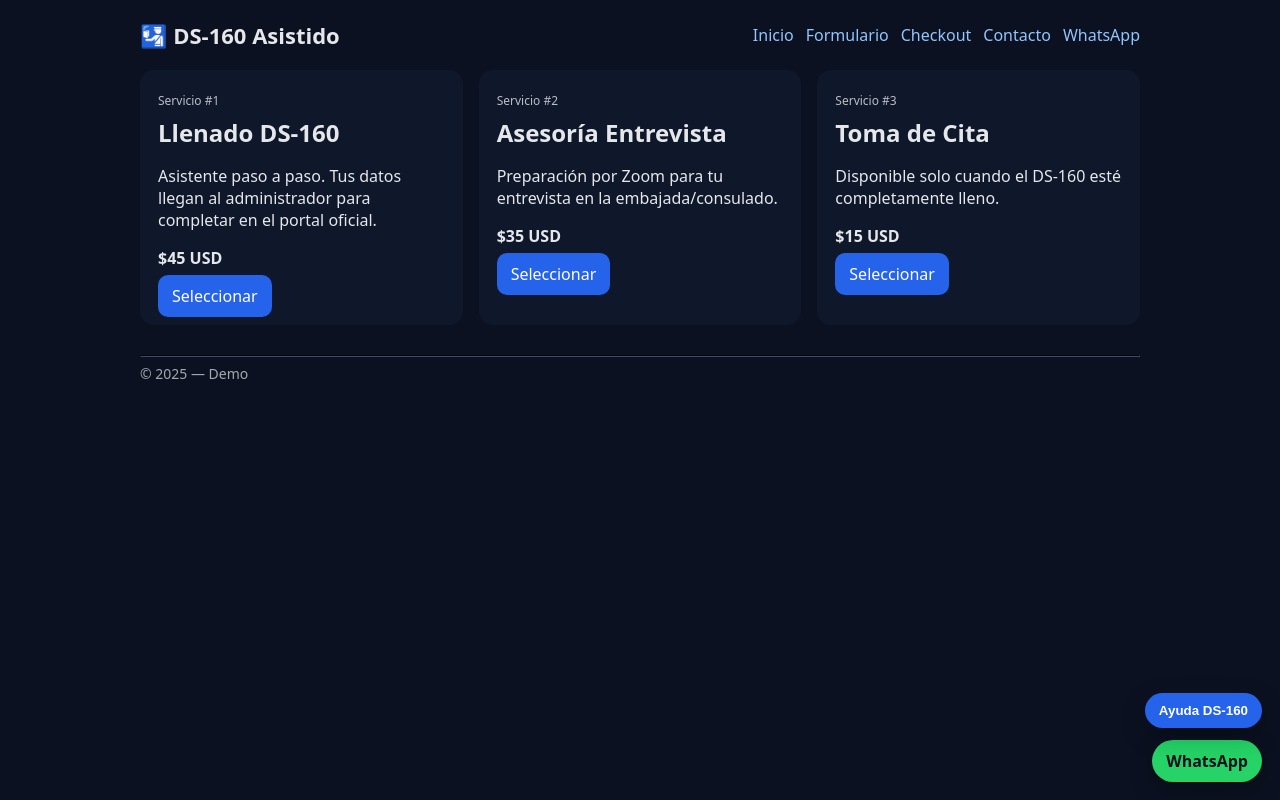
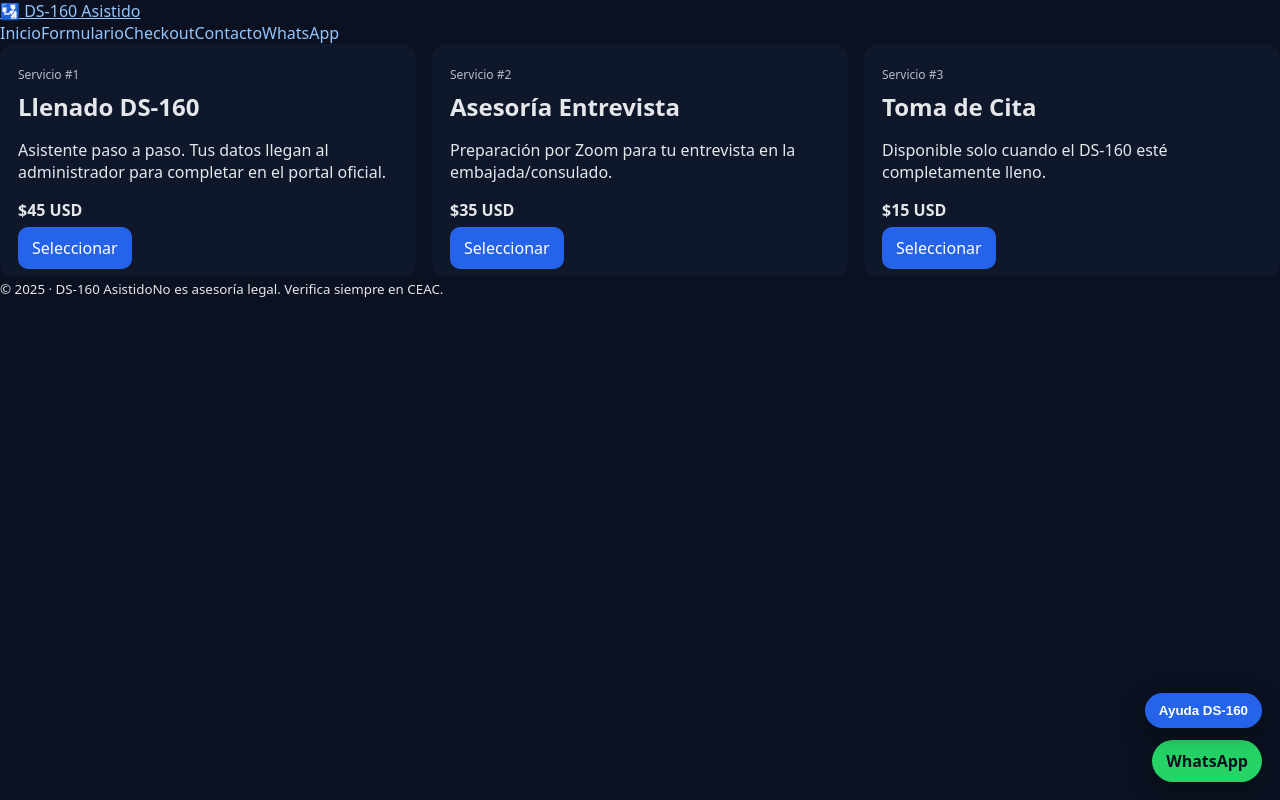
Before and after one commit to robertotitus86/ds160-app, a Next.js app: page / in a window 1280 px wide. Built offline with nearby package versions, Linux system fonts and the light colour scheme.

Commit message:
Update layout.tsx

```diff
--- a/app/layout.tsx
+++ b/app/layout.tsx
@@ -2,30 +2,48 @@ export const metadata = { title: "DS-160 Asistido" };
 import "./globals.css";
 import dynamic from "next/dynamic";
 
-const ChatWidget = dynamic(() => import("../components/ChatWidget"), { ssr:false });
-const WhatsAppFloat = dynamic(() => import("../components/WhatsAppFloat"), { ssr:false });
+const ChatWidget = dynamic(() => import("../components/ChatWidget"), { ssr: false });
+const WhatsAppFloat = dynamic(() => import("../components/WhatsAppFloat"), { ssr: false });
 
 export default function RootLayout({ children }: { children: React.ReactNode }) {
   return (
     <html lang="es">
       <body>
-        <div style={{maxWidth:1000, margin:"0 auto", padding:20}}>
-          <header style={{display:"flex", justifyContent:"space-between", alignItems:"center", marginBottom:20}}>
-            <h1 style={{margin:0, fontSize:22}}>🛂 DS-160 Asistido</h1>
-            <nav style={{display:"flex", gap:12}}>
-              <a href="/">Inicio</a>
-              <a href="/wizard">Formulario</a>
-              <a href="/checkout">Checkout</a>
-              <a href="/contacto">Contacto</a>
-              <a href="https://wa.me/593999888777?text=Hola%20quiero%20ayuda%20con%20mi%20DS-160" target="_blank" rel="noopener">WhatsApp</a>
+        {/* NAVBAR */}
+        <header className="navbar">
+          <div className="container nav-row">
+            <a href="/" className="brand">
+              <span className="brand-mark">🛂</span> DS-160 Asistido
+            </a>
+
+            <nav className="nav">
+              <a href="/" className="nav-link">Inicio</a>
+              <a href="/wizard" className="nav-link">Formulario</a>
+              <a href="/checkout" className="nav-link">Checkout</a>
+              <a href="/contacto" className="nav-link">Contacto</a>
+              <a
+                href="https://wa.me/593999888777?text=Hola%20quiero%20ayuda%20con%20mi%20DS-160"
+                target="_blank" rel="noopener"
+                className="nav-link nav-cta"
+              >
+                WhatsApp
+              </a>
             </nav>
-          </header>
-          {children}
-          <footer style={{opacity:.7, marginTop:30, fontSize:14}}>
-            <hr style={{borderColor:"#1f2937"}}/>
-            © {new Date().getFullYear()} — Demo
-          </footer>
-        </div>
+          </div>
+        </header>
+
+        {/* CONTENIDO */}
+        <main className="container content">{children}</main>
+
+        {/* FOOTER */}
+        <footer className="footer">
+          <div className="container footer-row">
+            <small>© {new Date().getFullYear()} · DS-160 Asistido</small>
+            <small className="muted">No es asesoría legal. Verifica siempre en CEAC.</small>
+          </div>
+        </footer>
+
+        {/* Widgets */}
         <ChatWidget />
         <WhatsAppFloat />
       </body>
```
